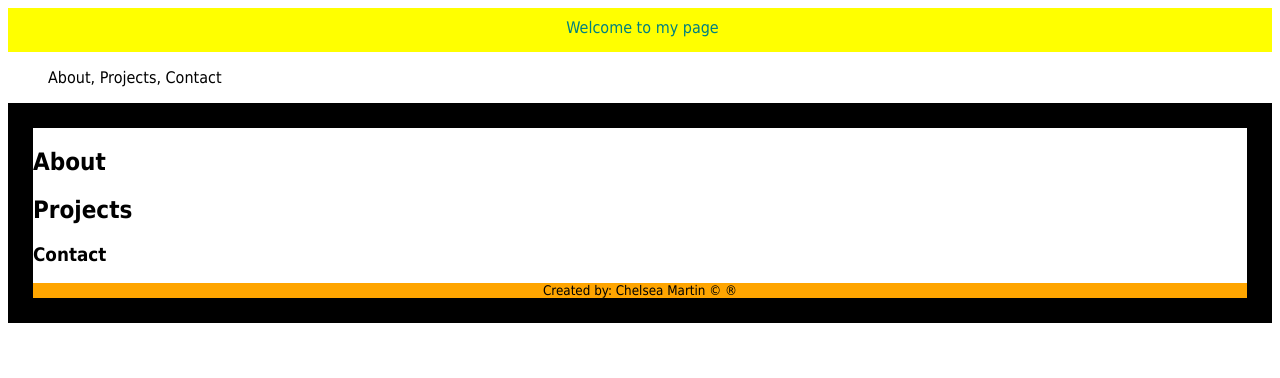
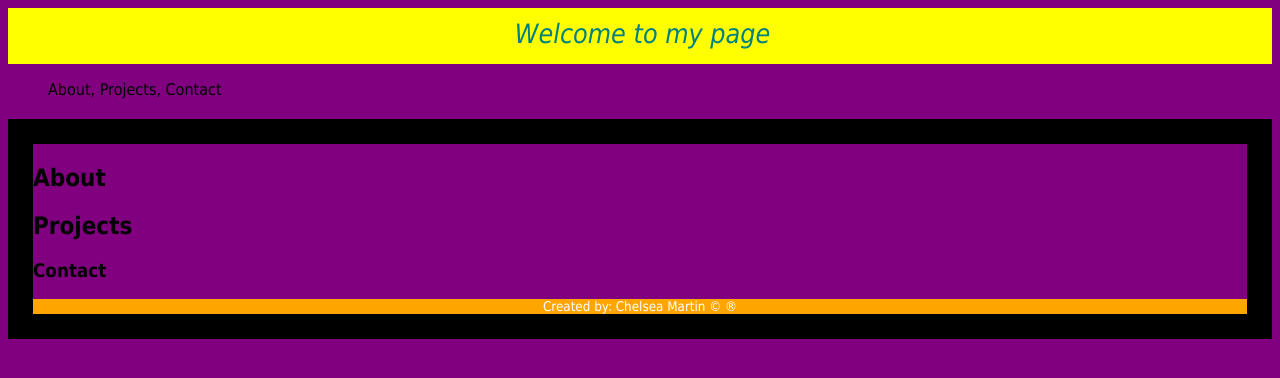
Before and after one commit to chemar3412/chemar3412.github.io, a plain HTML site: page index.html in a window 1280 px wide. Drawn offline with Linux system fonts and the light colour scheme.

Commit message:
Update styles.css

```diff
--- a/styles.css
+++ b/styles.css
@@ -1,39 +1,43 @@
-html{
-  background-color: rgb (128,0,128);
+html {
+  background-color: rgb(128, 0, 128);
   font-family: Tahoma, Geneva, sans-serif;
 }
 
-header{
-  text-align: Center;
-  font-size: 20 pt;
-  font-weight: oblique;
+header {
+  text-align: center;
+  font-size: 20pt;
+  font-style: oblique;
   background-color: yellow;
-  padding: 10px 0px 15px 5px;
+  padding: 10px 0 15px 5px;
   color: teal;
 }
 
-nav ul{
+nav ul {
   list-style-type: none;
   display: flex;
-  text-decoration: none;
-  font-color: RGB (255,105,180);
   font-weight: normal;
 }
 
-nav ul a: hover {
-  color: RGB (0,191,255);
+nav ul a {
+  text-decoration: none;
+  color: rgb(255, 105, 180);
+}
+
+nav ul a:hover {
+  color: rgb(0, 191, 255);
   font-weight: bold;
-  text-decoration: uppercase;
+  text-transform: uppercase;
 }
-main{
+
+main {
   border-style: solid;
   border-width: 25px;
-  margin: 20px, auto, 0px;
+  margin: 20px auto 0;
 }
 
 footer {
   font-size: smaller;
   text-align: center;
   background-color: orange;
-  text-color: white;
+  color: white;
 }
```
